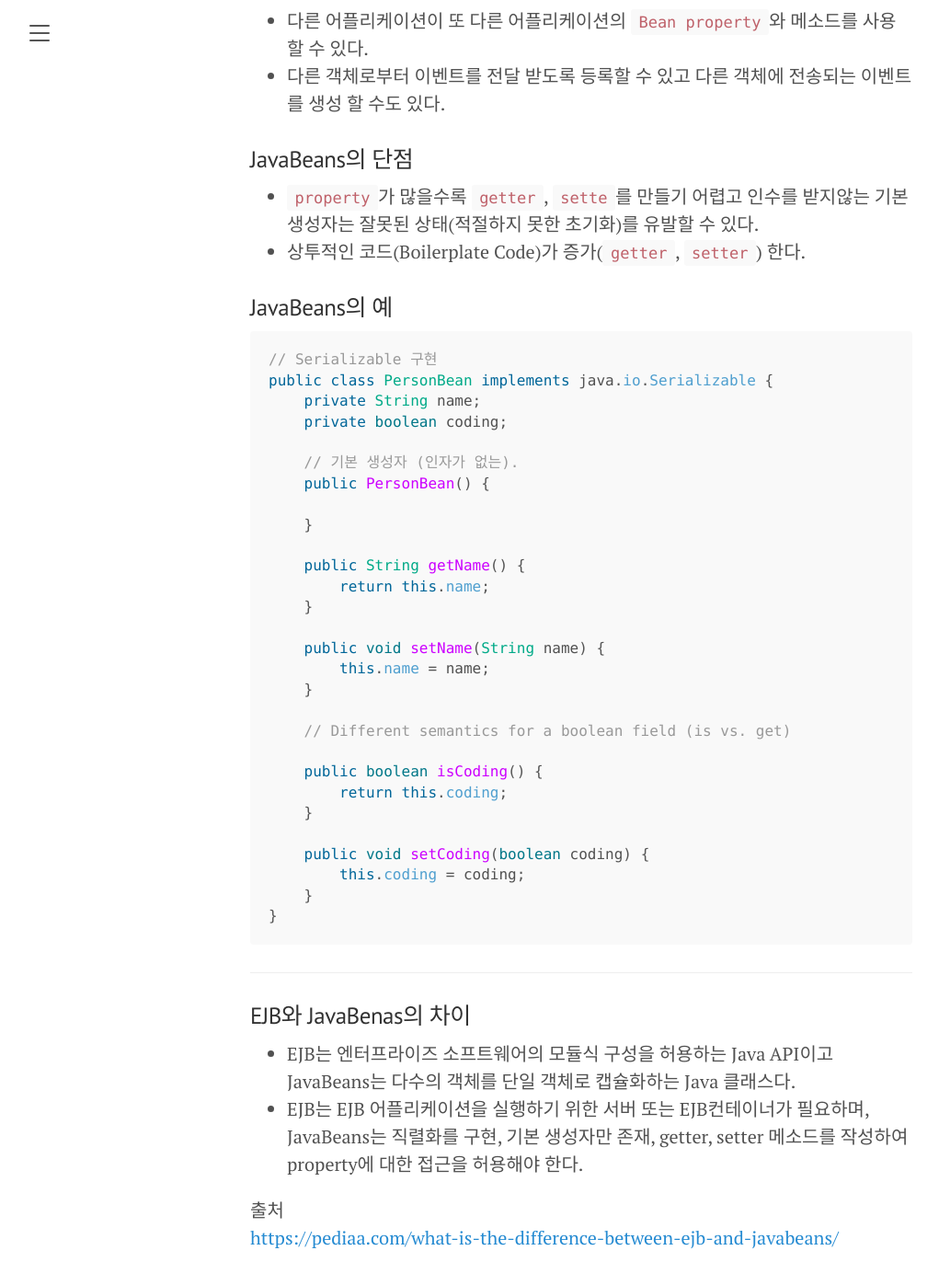
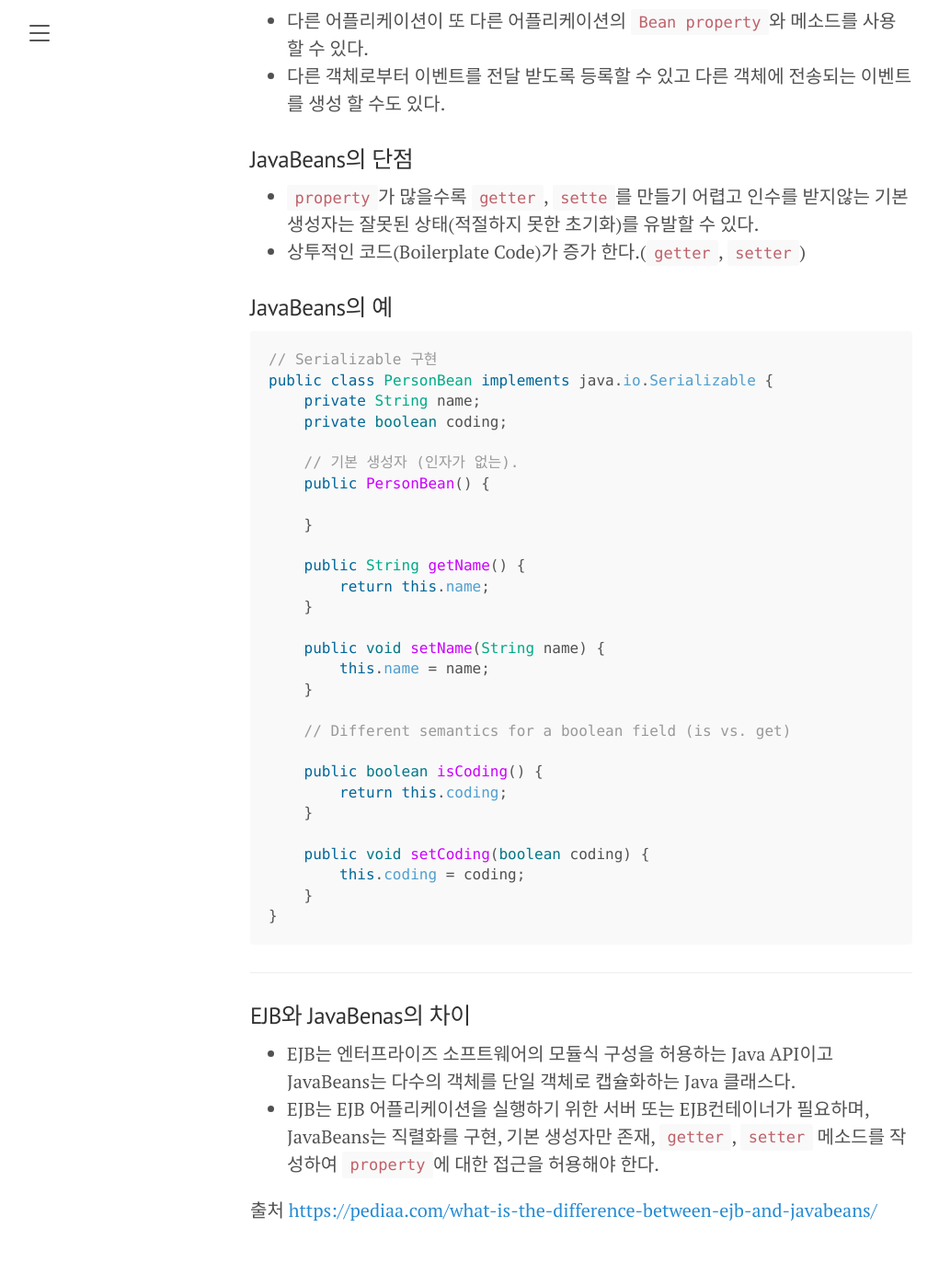
Before and after one commit to songsongpa/songsongpa.github.io, a Jekyll site: the page built from _posts/2021-07-25-Spring In Action 4th-Chapter1-1.1 Simplify Java Development.md, in a window 1280 px wide and 1400 px high, scrolled down 3439 px. Shown: the top 1397 px of the window at 92% size, without its empty margins (8-1029 px from the left). Built offline with Jekyll 4.4.1, drawn with Linux system fonts in a browser that asks for light colours.

````diff
--- a/_posts/2021-07-25-Spring In Action 4th-Chapter1-1.1 Simplify Java Development.md
+++ b/_posts/2021-07-25-Spring In Action 4th-Chapter1-1.1 Simplify Java Development.md
@@ -3,7 +3,7 @@ layout: post
 title: 자바 개발 간소화
 
 categories:
-- Spring-In-Action_4th_Edition
+- Spring-In-Action-4th-Edition
 
 tags:
 - [Spring In Action, EJB, POJO, JavaBeans, Bean]
@@ -64,7 +64,7 @@ JBoss, Glassfish, Weblogic 및 Websphere 등등이 응용 프로그램 서버의
 
 ### JavaBeans의 단점
 - `property`가 많을수록 `getter`, `sette`를 만들기 어렵고 인수를 받지않는 기본 생성자는 잘못된 상태(적절하지 못한 초기화)를 유발할 수 있다.
-- 상투적인 코드(Boilerplate Code)가 증가(`getter`, `setter`) 한다.
+- 상투적인 코드(Boilerplate Code)가 증가 한다.(`getter`, `setter`)
 
 ### JavaBeans의 예
 ```java
@@ -102,7 +102,7 @@ public class PersonBean implements java.io.Serializable {
 
 ### EJB와 JavaBenas의 차이
 - EJB는 엔터프라이즈 소프트웨어의 모듈식 구성을 허용하는 Java API이고 JavaBeans는 다수의 객체를 단일 객체로 캡슐화하는 Java 클래스다.
-- EJB는 EJB 어플리케이션을 실행하기 위한 서버 또는 EJB컨테이너가 필요하며, JavaBeans는 직렬화를 구현, 기본 생성자만 존재, getter, setter 메소드를 작성하여 property에 대한 접근을 허용해야 한다.
+- EJB는 EJB 어플리케이션을 실행하기 위한 서버 또는 EJB컨테이너가 필요하며, JavaBeans는 직렬화를 구현, 기본 생성자만 존재, `getter`, `setter` 메소드를 작성하여 `property`에 대한 접근을 허용해야 한다.
 
 
 출처
````
